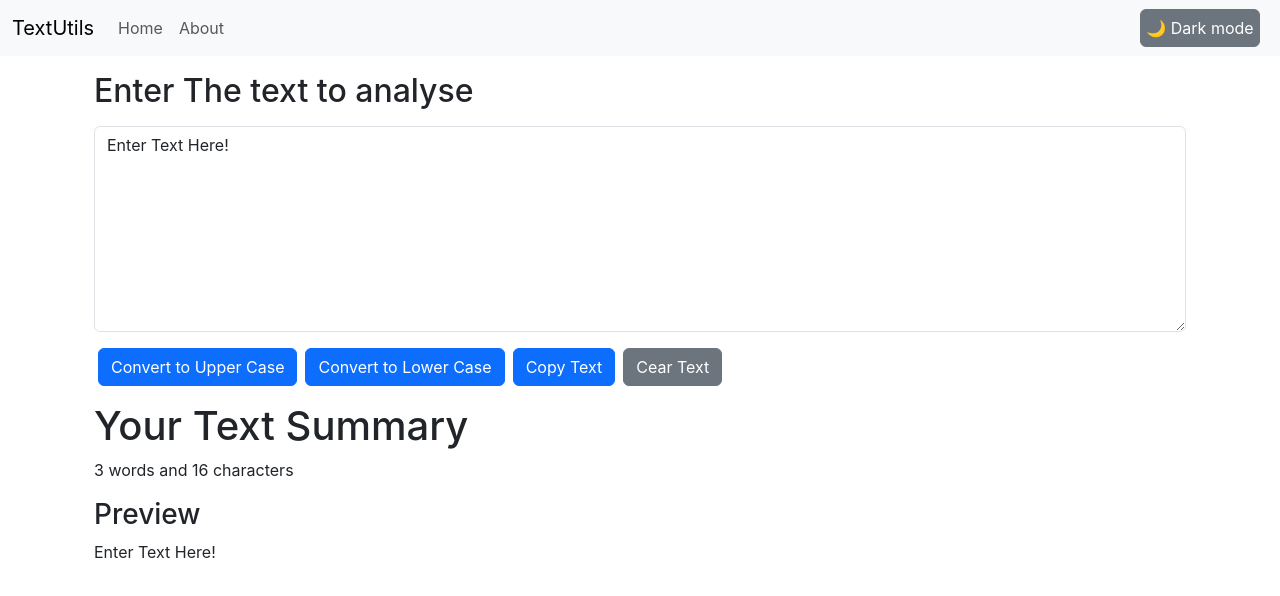
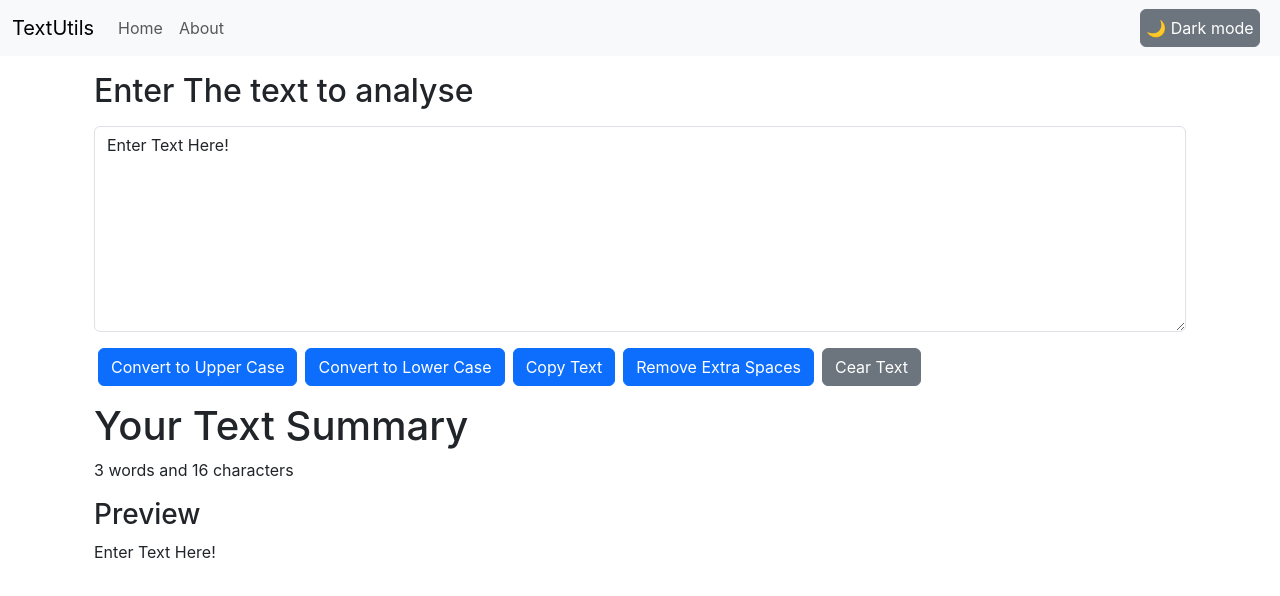
Before and after one commit to Omkar-code-mur/TextUtils, a React (Create React App) app: page / in a window 1280 px wide. Shown: the top 596 px of the page. Built offline with nearby package versions, Linux system fonts and the light colour scheme.

Commit message:
added alert feature and remove spaces function

```diff
--- a/package.json
+++ b/package.json
@@ -6,6 +6,7 @@
     "@testing-library/jest-dom": "^5.17.0",
     "@testing-library/react": "^13.4.0",
     "@testing-library/user-event": "^13.5.0",
+    "@babel/plugin-proposal-private-property-in-object":"^7.21.11",
     "react": "^18.2.0",
     "react-dom": "^18.2.0",
     "react-router-dom": "^6.16.0",
--- a/src/App.js
+++ b/src/App.js
@@ -4,16 +4,31 @@ import { useState } from "react";
 import "./App.css";
 import Navbar from "./Componants/Navbar";
 import TextForm from "./Componants/TextForm";
-import { BrowserRouter as Router, Routes, Route, Link } from "react-router-dom";
+import { BrowserRouter as Router, Routes, Route} from "react-router-dom";
 import About from "./Componants/About";
+import Alert from "./Componants/Alert";
 
 function App() {
   const [mode, setMode] = useState("light");
+  const [alert, setAlert] = useState(null);
   const [emoji, setEmoji] = useState("🌙");
+
+  const showAlert = (message, type)=>{
+    setAlert(
+      {
+        message: message,
+        type:type
+      })
+      setTimeout(() => {
+        setAlert(null)
+      }, 2000);
+
+  }
   const toggleMode = (e) => {
     e.preventDefault();
     console.log("clicked");
     if (mode === "light") {
+      showAlert("Dark mode has been enabled","success")
       setMode("dark");
       setEmoji("☀️");
       document.body.classList.add("bg-dark", "text-light");
@@ -21,6 +36,7 @@ function App() {
       document.querySelector(".toggle").classList.toggle("btn-secondary");
       document.querySelector(".toggle").classList.toggle("btn-light");
     } else {
+      showAlert("Light mode has been enabled","success")
       setMode("light");
       document.body.style.backgroundColor = "white";
       document.querySelector(".toggle").classList.toggle("btn-secondary");
@@ -51,6 +67,7 @@ function App() {
               toggleMode={toggleMode}
               capitalize={capitalize}
             />
+            <Alert alert={alert} capitalize={capitalize}/>
         <Routes>
 
           <Route
@@ -63,6 +80,7 @@ function App() {
                     mode={mode}
                     emoji={emoji}
                     toggleMode={toggleMode}
+                    showAlert={showAlert}
                   />
                 </div>
               </>
--- /dev/null
+++ b/src/Componants/Alert.js
@@ -0,0 +1,16 @@
+/** @format */
+
+import React from "react";
+
+export default function Alert(props) {
+  const capitalize = (data) => {
+
+    return data.charAt(0).toUpperCase() + data.toLowerCase().slice(1);
+  };
+  return (
+    props.alert && <div className={`alert alert-${props.alert.type} alert-dismissible fade show`} role="alert">
+        <strong>{capitalize(props.alert.type)}</strong> : {capitalize(props.alert.message)}
+
+</div>
+  );
+}
--- a/src/Componants/TextForm.js
+++ b/src/Componants/TextForm.js
@@ -6,16 +6,26 @@ export default function TextForm(props) {
   const handleUpClick = (e) => {
     let newText = text.toUpperCase();
     setText(newText);
+    props.showAlert("text Converted to upper case","success")
   };
   const handleCopy = (e) => {
     navigator.clipboard.writeText(text);
+    props.showAlert("text copied","success")
+  };
+  const handleExtraSpaces = (e) => {
+    let newText = text
+    newText = newText.split(/[  ]+/ )
+    setText(newText.join(" "))
+    props.showAlert("Extra spaces removed","success")
   };
   const handleClearClick = (e) => {
     setText("");
+    props.showAlert("text cleared","success")
   };
   const handleLoClick = (e) => {
     let newText = text.toLowerCase();
     setText(newText);
+    props.showAlert("text converted to lower case","success")
   };
   const handleOnChange = (e) => {
     setText(e.target.value);
@@ -51,6 +61,9 @@ export default function TextForm(props) {
         <button className='btn btn-primary mx-1' onClick={handleCopy}>
           Copy Text
         </button>
+        <button className='btn btn-primary mx-1' onClick={handleExtraSpaces}>
+          Remove Extra Spaces
+        </button>
         <button className='btn btn-secondary mx-1' onClick={handleClearClick}>
           Cear Text
         </button>
```
Also changed, not shown: 1 other file (tests, documents, lock files or other folders).
